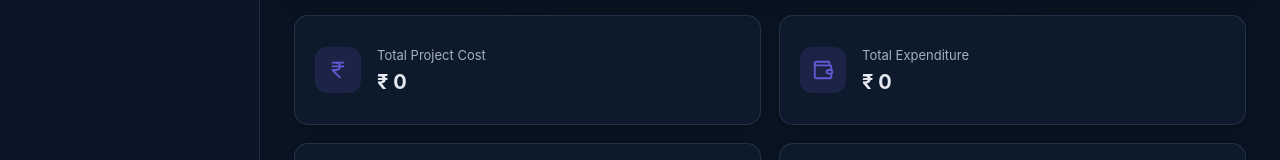
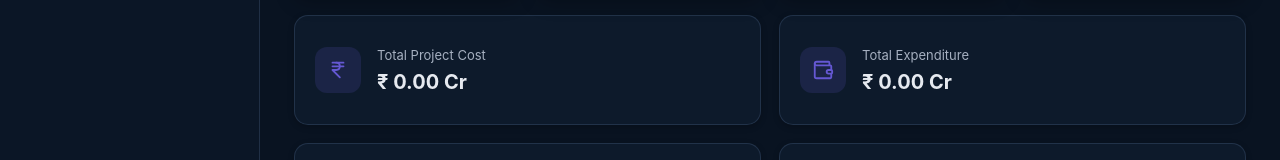
Before and after one commit to Kanchan-Prajapat/NeevAI, a React (Vite) app in the folder frontend/: page / in a window 1280 px wide. Shown: the part 386-546 px from the top of the page. Built offline with nearby package versions, Linux system fonts and the light colour scheme; no server answers; the database is empty.

Commit message:
core: prototype ready structure

```diff
--- a/frontend/src/components/Dashboard.tsx
+++ b/frontend/src/components/Dashboard.tsx
@@ -272,9 +272,7 @@ const filteredProjects = analytics.projects.filter(
 
         ₹{" "}
 
-        {analytics.totalBudget.toLocaleString(
-          "en-IN"
-        )}
+        {(analytics.totalBudget/ 10000000).toFixed(2)} Cr
 
       </h3>
 
@@ -297,9 +295,7 @@ const filteredProjects = analytics.projects.filter(
 
         ₹{" "}
 
-        {analytics.totalExpenditure.toLocaleString(
-          "en-IN"
-        )}
+        {(analytics.totalExpenditure/10000000).toFixed(2)} Cr
 
       </h3>
 
--- a/frontend/src/components/Projects.tsx
+++ b/frontend/src/components/Projects.tsx
@@ -726,29 +726,15 @@ if (
 
                         {/* PROJECT COST */}
 
-                        <td>
-
-                          {typeof project.budget ===
-                          "number" ? (
-
-                            <>
-                              ₹{" "}
-
-                              {project.budget.toLocaleString(
-                                "en-IN"
-                              )}
-
-                            </>
-
-                          ) : (
-
-                            "No Data"
-
-                          )}
-
-                        </td>
-
-
+                      <td>
+  {typeof project.budget === "number" ? (
+    <>
+      ₹ {(project.budget / 10000000).toFixed(2)} Cr
+    </>
+  ) : (
+    "No Data"
+  )}
+</td>
                         {/* PROGRESS */}
 
                         <td>
```
